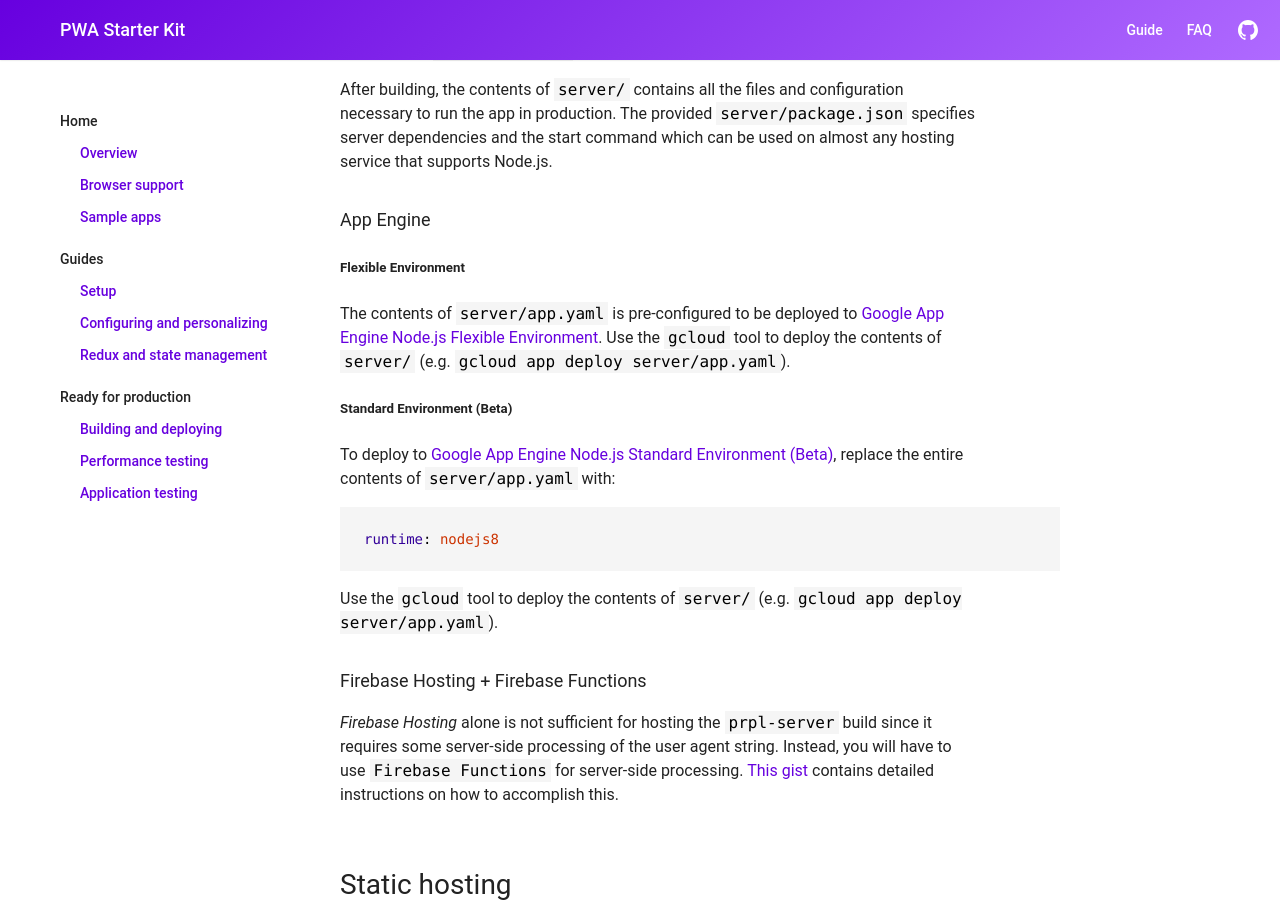
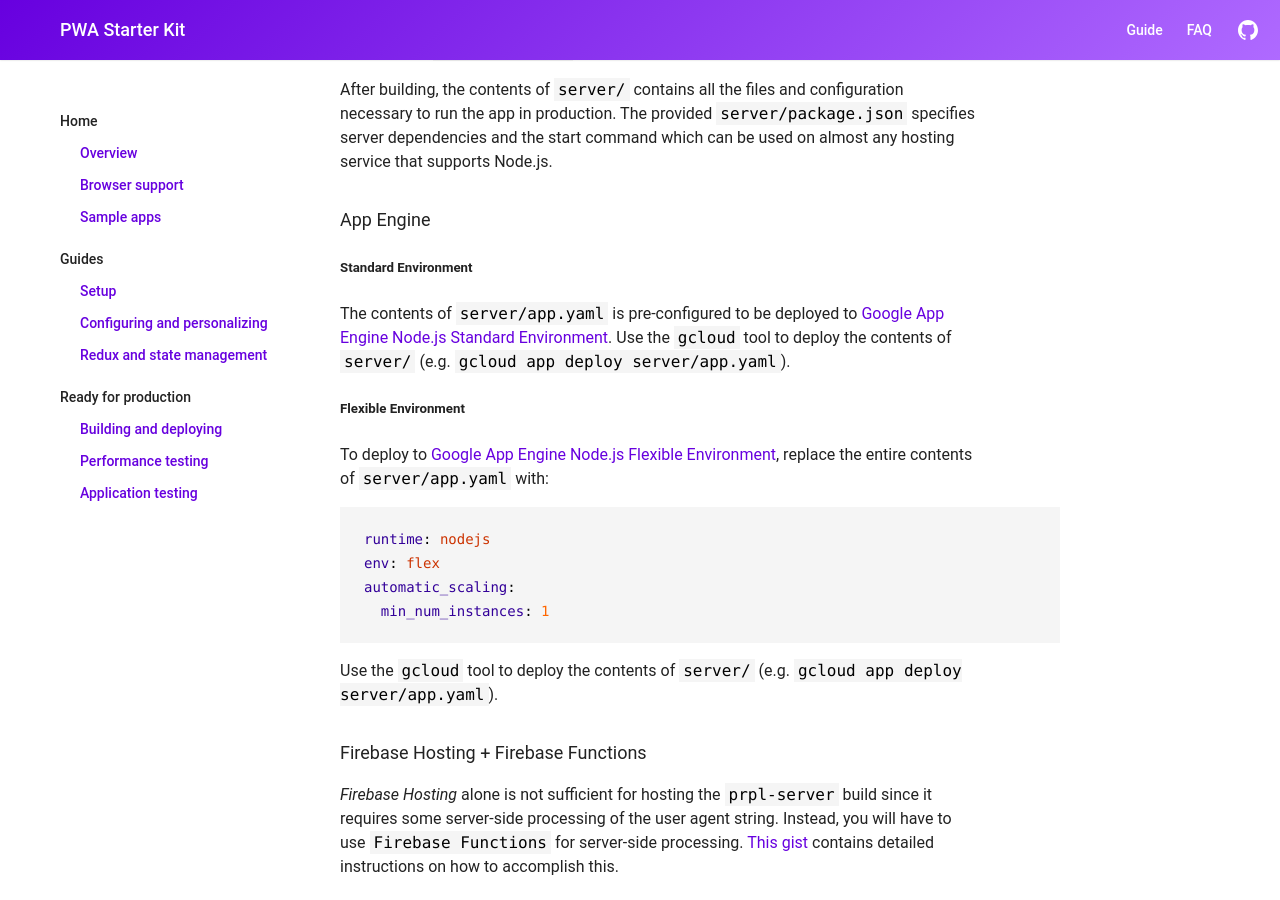
Before and after one commit to Polymer/pwa-starter-kit, a Jekyll site: the page built from building-and-deploying.md, in a window 1280 px wide and 900 px high, scrolled down 1816 px. Built offline with Jekyll 4.4.1, drawn with Linux system fonts in a browser that asks for light colours; some web fonts are replaced.

Commit message:
update docs: standard env as the default

````diff
--- a/building-and-deploying.md
+++ b/building-and-deploying.md
@@ -61,14 +61,17 @@
 
 #### App Engine
 
+##### Standard Environment
+The contents of `server/app.yaml` is pre-configured to be deployed to [Google App Engine Node.js Standard Environment](https://cloud.google.com/appengine/docs/standard/nodejs/). Use the `gcloud` tool to deploy the contents of `server/` (e.g. `gcloud app deploy server/app.yaml`).
+
 ##### Flexible Environment
-The contents of `server/app.yaml` is pre-configured to be deployed to [Google App Engine Node.js Flexible Environment](https://cloud.google.com/appengine/docs/flexible/nodejs/). Use the `gcloud` tool to deploy the contents of `server/` (e.g. `gcloud app deploy server/app.yaml`).
-
-##### Standard Environment (Beta)
-To deploy to [Google App Engine Node.js Standard Environment (Beta)](https://cloud.google.com/appengine/docs/standard/nodejs/), replace the entire contents of `server/app.yaml` with:
+To deploy to [Google App Engine Node.js Flexible Environment](https://cloud.google.com/appengine/docs/flexible/nodejs/), replace the entire contents of `server/app.yaml` with:
 
 ```yaml
-runtime: nodejs8
+runtime: nodejs
+env: flex
+automatic_scaling:
+  min_num_instances: 1
 ```
 
 Use the `gcloud` tool to deploy the contents of `server/` (e.g. `gcloud app deploy server/app.yaml`).
````
